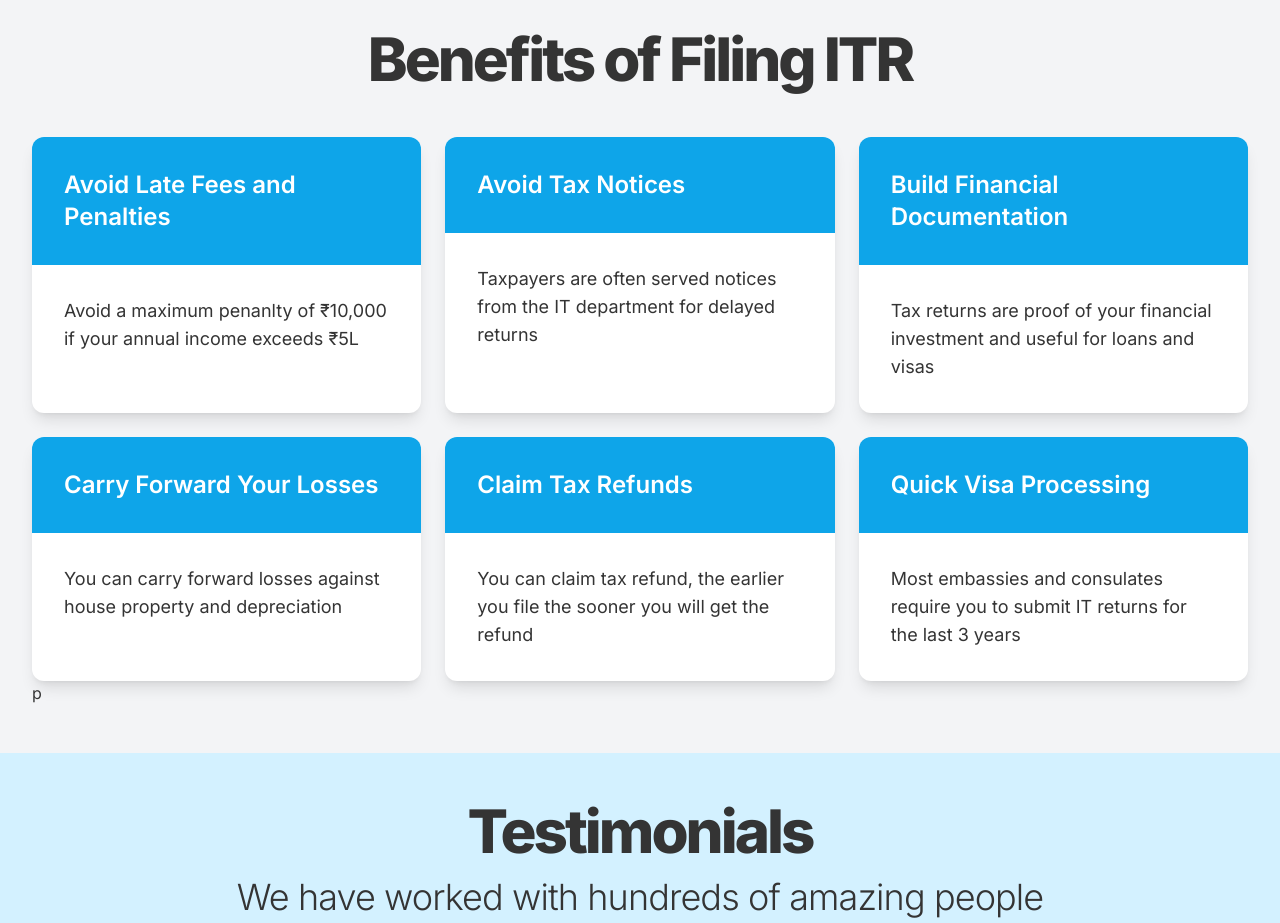
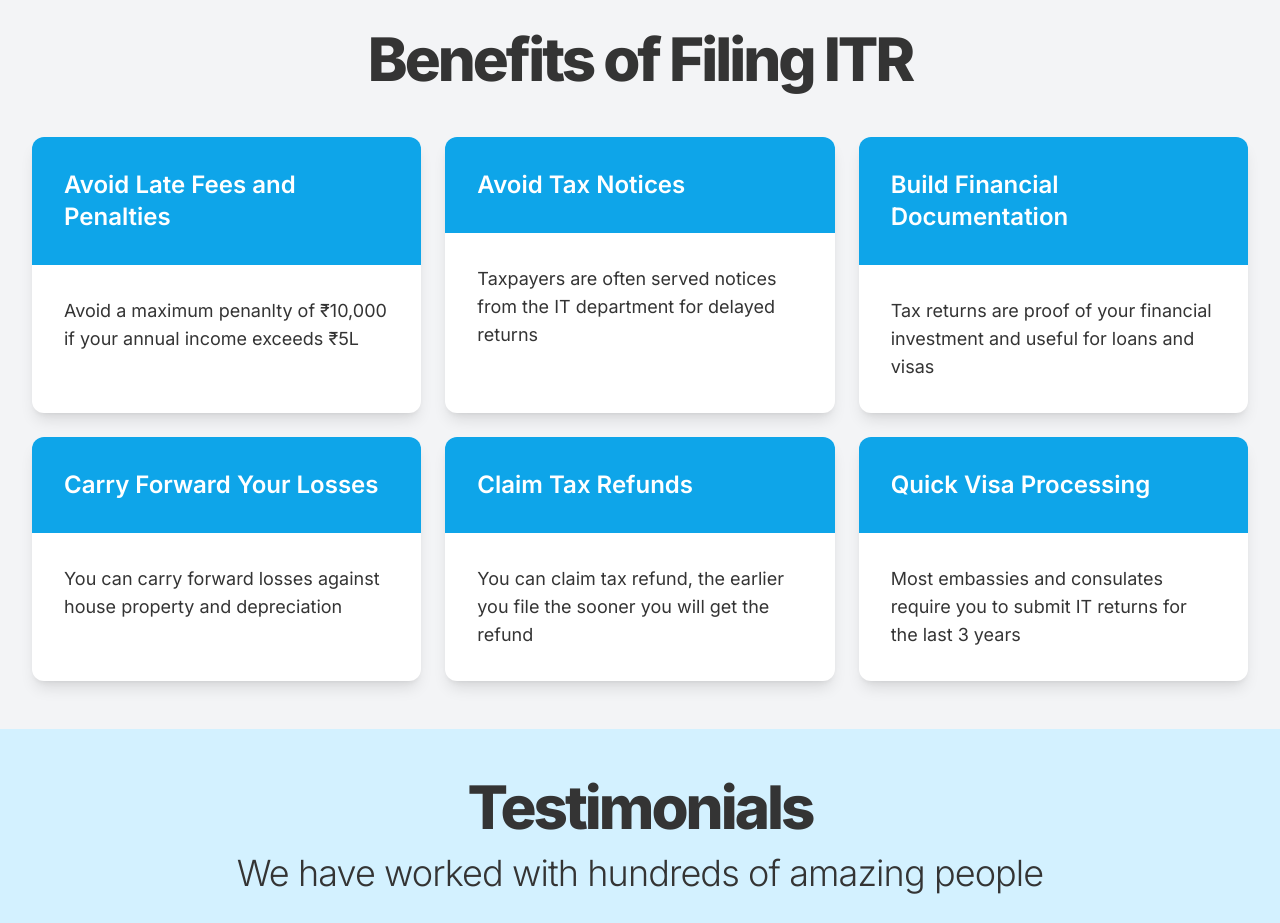
Before and after one commit to itrmitra/itrmitra, a Next.js app: page / in a window 1280 px wide. Shown: the part 4200-5123 px from the top of the page. Built offline with nearby package versions, Linux system fonts and the light colour scheme.

Commit message:
remove redundant text

```diff
--- a/src/components/info-sections/itr-benefits-section.tsx
+++ b/src/components/info-sections/itr-benefits-section.tsx
@@ -12,7 +12,6 @@ export default function ItrBenefitsSection() {
                         <BenefitCard key={item.title} {...item} />
                     ))}
                 </div>
-                p
             </div>
         </div>
     )
```
